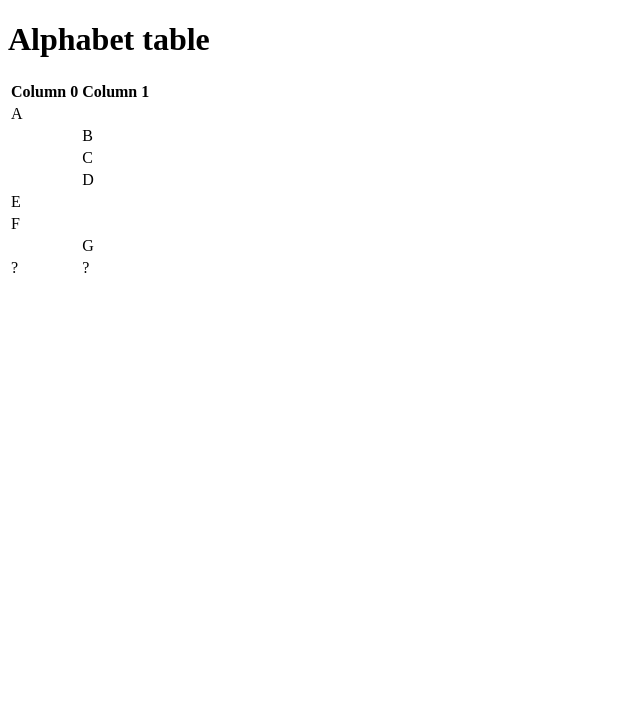
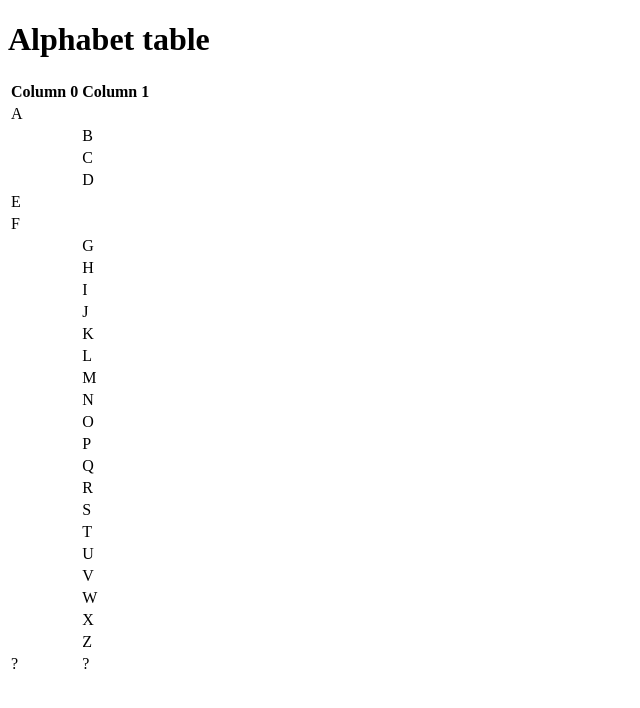
Before and after one commit to comp426-2023-spring/a01-wherthey, a website: page public/index.html in a window 1280 px wide. Shown: the whole page, without its empty margins (0-640 px from the left). Drawn offline with Linux system fonts and the light colour scheme.

Commit message:
update html

```diff
--- a/public/index.html
+++ b/public/index.html
@@ -37,6 +37,60 @@
                         <td></td><td>G</td>
   					</tr>
                     <tr>
+                        <td></td><td>H</td>
+                    </tr>
+                    <tr>
+                        <td></td><td>I</td>
+                    </tr>
+                    <tr>
+                        <td></td><td>J</td>
+                    </tr>
+                    <tr>
+                        <td></td><td>K</td>
+                    </tr>
+                    <tr>
+                        <td></td><td>L</td>
+                    </tr>
+                    <tr>
+                        <td></td><td>M</td>
+                    </tr>
+                    <tr>
+                        <td></td><td>N</td>
+                    </tr>
+                    <tr>
+                        <td></td><td>O</td>
+                    </tr>
+                    <tr>
+                        <td></td><td>P</td>
+                    </tr>
+                    <tr>
+                        <td></td><td>Q</td>
+                    </tr>
+                    <tr>
+                        <td></td><td>R</td>
+                    </tr>
+                    <tr>
+                        <td></td><td>S</td>
+                    </tr>
+                    <tr>
+                        <td></td><td>T</td>
+                    </tr>
+                    <tr>
+                        <td></td><td>U</td>
+                    </tr>
+                    <tr>
+                        <td></td><td>V</td>
+                    </tr>
+                    <tr>
+                        <td></td><td>W</td>
+                    </tr>
+                    <tr>
+                        <td></td><td>X</td>
+                    </tr>
+                    <tr>
+                        <td></td><td>Z</td>
+                    </tr>
+  					<tr>
                         <td>?</td><td>?</td>
   					</tr>
 				</tbody>
--- a/server.js
+++ b/server.js
@@ -28,6 +28,7 @@ fs.readFile('./public/index.html', 'utf8', (err, data) => {
         return;
     }
     newData = data;
+    console.log(newData)
 });
 
 const server = http.createServer((req, res) => {
```
Lines whose indentation alone changed are shown as unchanged.
